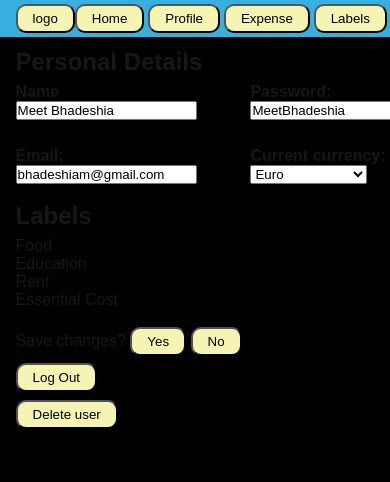
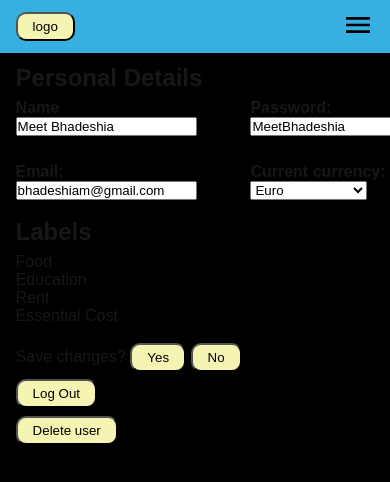
Before and after one commit to Meetbhadeshia/expense-tracker, a Next.js app in the folder client/: page /profile in a window 390 px wide. Shown: the top 482 px of the page. Built offline with nearby package versions, Linux system fonts and the light colour scheme.

Commit message:
feat: implement responsive mobile navigation menu with toggle functionality

```diff
--- a/client/src/components/Navbar.tsx
+++ b/client/src/components/Navbar.tsx
@@ -1,5 +1,6 @@
-import React from 'react'
+import React, { useState } from 'react'
 import { useRouter } from 'next/navigation'
+import { MdMenu, MdClose } from "react-icons/md";
 
 const Menu = [
     {
@@ -22,16 +23,21 @@ const Menu = [
 
 const Navbar = () => {
     const router = useRouter()
+    const [isOpen, setIsOpen] = useState(false)
+
     const moveToPage = (name: string) => {
         router.push(name)
+        setIsOpen(false)
     }
 
     return (
-        <>
-            <div style={{ display: "flex", justifyContent: "space-between" }} className="general-padding primary-background">
+        <div style={{ position: "relative", zIndex: 50 }}>
+            <div style={{ display: "flex", justifyContent: "space-between", alignItems: "center" }} className="general-padding primary-background">
 
                 <button className="general-button" onClick={() => moveToPage("/")}>logo</button>
-                <div style={{ display: "flex", gap: "1vw" }}>
+
+                {/* Desktop Menu */}
+                <div className="desktop-menu" style={{ display: "flex", gap: "1vw" }}>
                     {
                         Menu.map((item, index) => {
                             return (
@@ -40,8 +46,26 @@ const Navbar = () => {
                         })
                     }
                 </div>
+
+                {/* Mobile Menu Icon */}
+                <div className="mobile-menu-icon" onClick={() => setIsOpen(!isOpen)}>
+                    {isOpen ? <MdClose /> : <MdMenu />}
+                </div>
             </div>
-        </>
+
+            {/* Mobile Dropdown Menu */}
+            {isOpen && (
+                <div className="mobile-menu-dropdown primary-background">
+                    {
+                        Menu.map((item, index) => {
+                            return (
+                                <button key={index} className="general-button mobile-menu-button" onClick={() => moveToPage(item.link)}>{item.name}</button>
+                            )
+                        })
+                    }
+                </div>
+            )}
+        </div>
     )
 }
 
--- a/client/src/styles/globals.css
+++ b/client/src/styles/globals.css
@@ -193,3 +193,38 @@ a {
     color-scheme: light;
   }
 }
+
+/* Responsive Navbar styling */
+.mobile-menu-icon {
+  display: none;
+  cursor: pointer;
+  font-size: 2rem;
+  color: var(--primary-text);
+  margin-top: 5px;
+}
+
+@media (max-width: 768px) {
+  .desktop-menu {
+    display: none !important;
+  }
+  .mobile-menu-icon {
+    display: block;
+  }
+  .mobile-menu-dropdown {
+    position: absolute;
+    top: 100%;
+    left: 0;
+    width: 100%;
+    display: flex;
+    flex-direction: column;
+    padding: 10px var(--horizontal-padding);
+    box-shadow: 0 4px 6px rgba(0,0,0,0.3);
+    z-index: 50;
+  }
+  .mobile-menu-button {
+    margin: 5px 0;
+    width: 100%;
+    text-align: center;
+    padding: 10px;
+  }
+}
```
